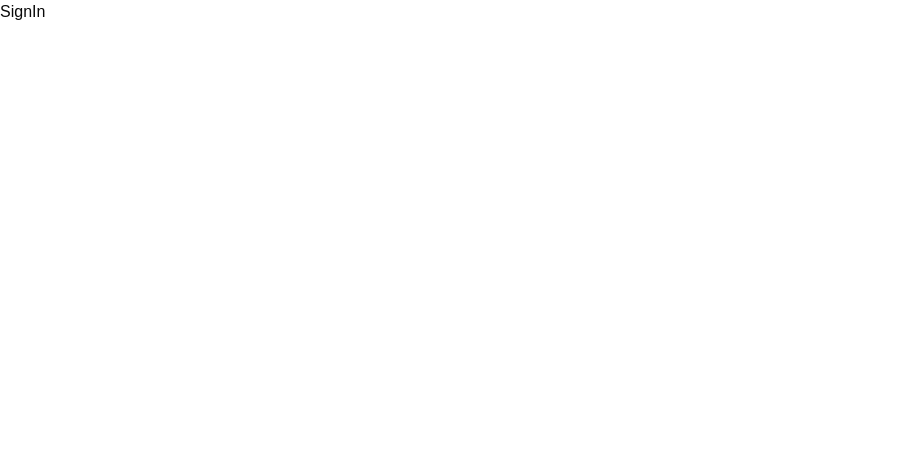
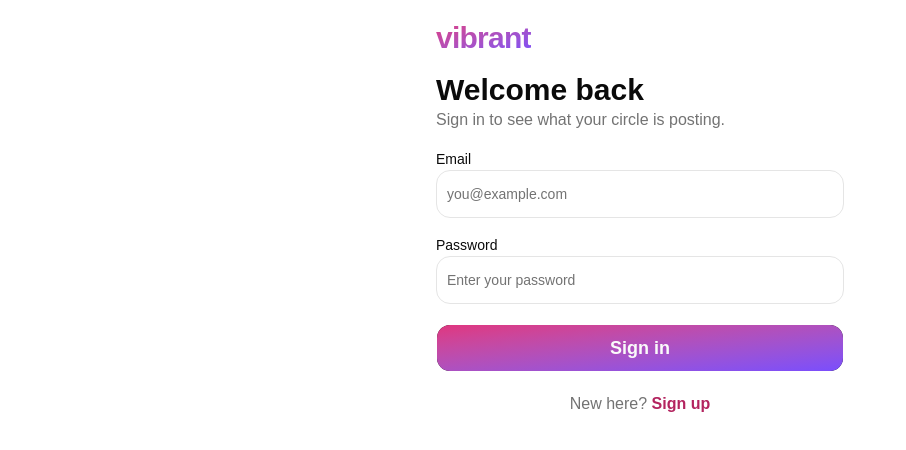
Before and after one commit to mahmoudYousf2005/social-media-app, a React (Vite) app: page /signIn in a window 1280 px wide. Shown: the top 450 px of the page, without its empty margins (0-906 px from the left). Built offline with nearby package versions, Linux system fonts and the light colour scheme.

Commit message:
feat: add Sign in page UI

```diff
--- a/src/components/auth/FormField.jsx
+++ b/src/components/auth/FormField.jsx
@@ -8,7 +8,7 @@ const FormField = ({id , label ,  register , error , ...props}) => {
         id={id}
         aria-invalid={!!error}
         aria-describedby={error ?-`${id}-error` : undefined}
-        className="h-11 rounded-xl"
+        className="h-12 rounded-xl"
         {...register}
         {...props}
         />
--- a/src/pages/SignIn.jsx
+++ b/src/pages/SignIn.jsx
@@ -1,8 +1,30 @@
-
+import { Link } from "react-router-dom"
+import FormField from "@/components/auth/FormField"
+import { Button } from "@/components/ui/button"
 const SignIn = () => {
   return (
-    <div>
-      SignIn
+    <div className="p-5 min-h-screen max-w-md mx-auto">
+      <Link to="/signin"
+      className="bg-linear-to-br from-[#e0357f] to-[#7a4dfd] bg-clip-text text-3xl font-bold tracking-tight text-transparent"
+      >vibrant</Link>
+      <h1 className="text-3xl font-bold mt-4">Welcome back</h1>
+      <p className="text-muted-foreground">Sign in to see what your circle is posting.</p>
+
+      <form onSubmit={(e) => e.preventDefault()} className="py-5 space-y-5">
+         {/* Email */}
+        <FormField id="email" label="Email" type="email" placeholder="you@example.com" autoComplete="email" />
+        {/* password */}
+        <FormField id="password" label="Password" type="password" placeholder="Enter your password" autoComplete="current-password" />
+
+        <Button
+          type="submit"
+          className="w-full h-12 rounded-xl bg-linear-to-br from-[#e0357f] to-[#7a4dfd] font-bold text-lg cursor-pointer">
+          Sign in
+        </Button>
+        <div className="text-muted-foreground text-center">
+          <p className="">New here? <Link to="/signup" className="font-bold text-[#b3245f]">Sign up</Link></p>
+        </div>
+      </form>
     </div>
   )
 }
--- a/src/pages/SignUp.jsx
+++ b/src/pages/SignUp.jsx
@@ -68,7 +68,9 @@ const SignUp = () => {
         type="submit"
         className="w-full h-12 rounded-xl bg-linear-to-br from-[#e0357f] to-[#7a4dfd] font-bold text-lg cursor-pointer">
           Create account</Button>
-        <p className="text-muted-foreground">Already have an account? <Link to="/signin" className="font-bold text-[#b3245f]">Sign in</Link></p>
+        <div className="text-muted-foreground text-center">
+          <p className="">Already have an account? <Link to="/signin" className="font-bold text-[#b3245f]">Sign in</Link></p>
+        </div>
       </form>
 
     </div>
```
